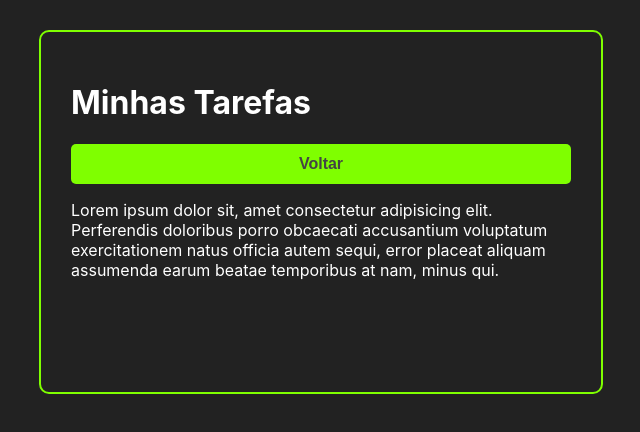
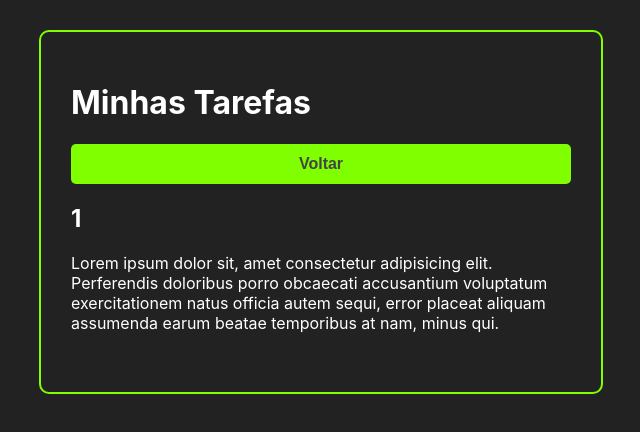
Before and after one commit to gabrielagoulart/React-aula, a React (Create React App) app: page /1 in a window 1280 px wide. Shown: the top 432 px of the page, without its empty margins (319-959 px from the left). Built offline with nearby package versions, Linux system fonts and the light colour scheme.

Commit message:
adicionei o useParams()

```diff
--- a/src/App.jsx
+++ b/src/App.jsx
@@ -71,7 +71,7 @@ const App = () => {
             />
 
 
-              <Route path='' exact render={TaskDetails}/>
+              <Route path='/:taskTitle' exact component={TaskDetails}/>
 
         </Switch>
 
--- a/src/components/TaskDetails.jsx
+++ b/src/components/TaskDetails.jsx
@@ -1,8 +1,13 @@
 import React from 'react';
+import { useParams } from 'react-router-dom'
 
 import Button from './Button'
 
 const TaskDetails = () => {
+
+    const params = useParams()
+    console.log(params)
+
     return (
         <>
             <div className="back-button-container">
@@ -10,7 +15,7 @@ const TaskDetails = () => {
             </div>
 
             <div className="task-details-container">
-                <p></p>
+                <h2>{params.taskTitle}</h2>
                 <p>Lorem ipsum dolor sit, amet consectetur adipisicing elit. Perferendis doloribus porro obcaecati accusantium voluptatum exercitationem natus officia autem sequi, error placeat aliquam assumenda earum beatae temporibus at nam, minus qui.</p>
             </div>
         </>
```
